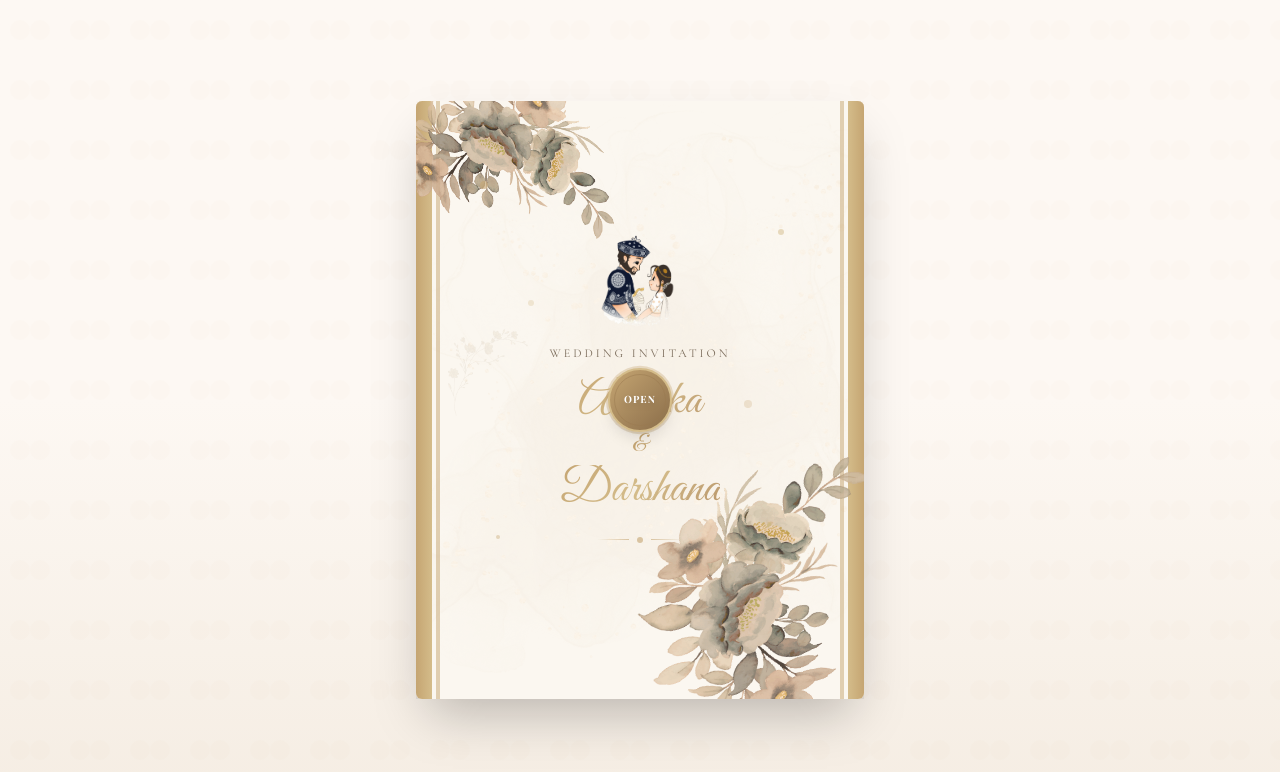
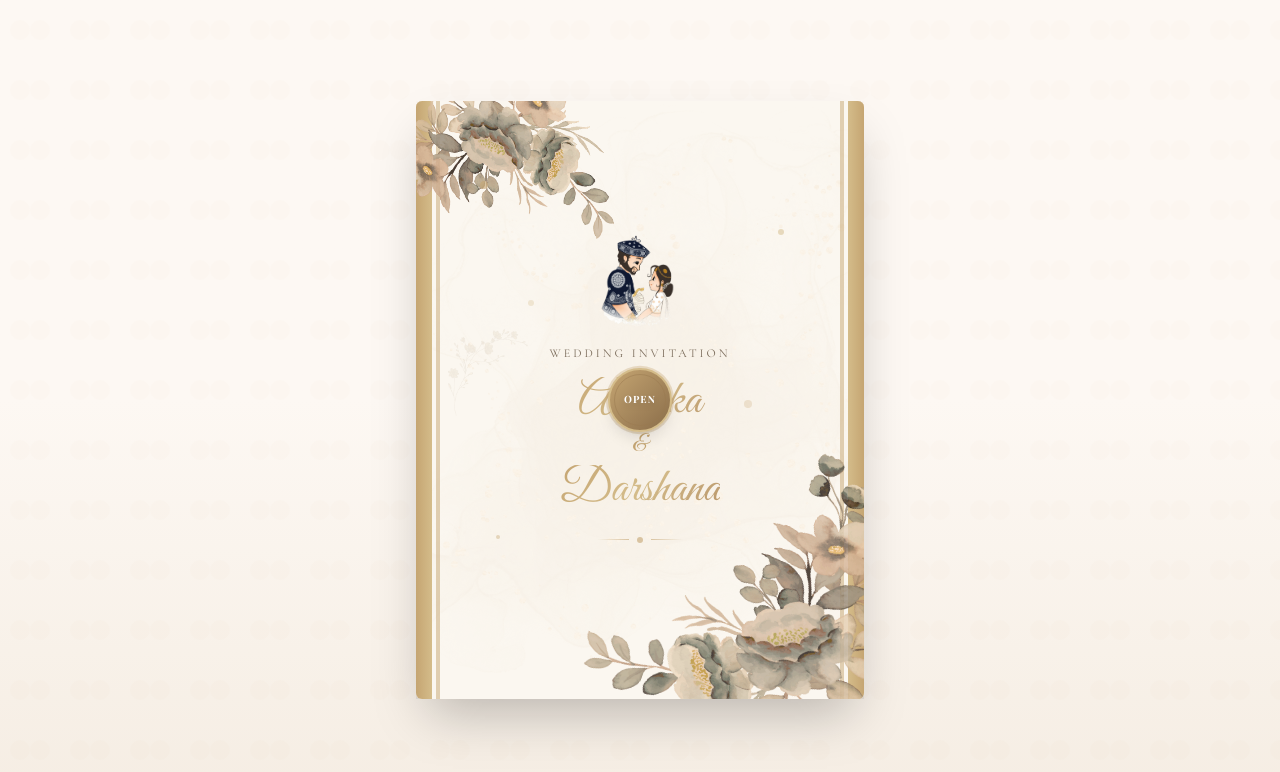
Before and after one commit to arunapb/invitaition, a Next.js app: page / in a window 1280 px wide. Shown: the top 772 px of the page. Built offline with nearby package versions, Linux system fonts and the light colour scheme.

Commit message:
style: adjust front bottom-right floral size and rotation (-250deg)

```diff
--- a/components/ui/card-front.tsx
+++ b/components/ui/card-front.tsx
@@ -69,12 +69,12 @@ export default function CardFront({ groomName, brideName }: CardFrontProps) {
       {/* Watercolor floral decoration - bottom left */}
 
       {/* Watercolor floral decoration - bottom right */}
-      <div className="absolute -bottom-8 -right-8 w-40 h-40 md:-bottom-16 md:-right-16 md:w-72 md:h-72 opacity-85">
+      <div className="absolute -bottom-8 -right-8 w-48 h-48 md:-bottom-16 md:-right-16 md:w-80 md:h-80 opacity-85">
         <Image
           src={FloralBouquet}
           alt="Floral decoration"
           fill
-          style={{ transform: "rotate(-120deg)" }}
+          style={{ transform: "rotate(-250deg)" }}
           sizes="(max-width: 768px) 50vw, 25vw"
         />
       </div>
```
